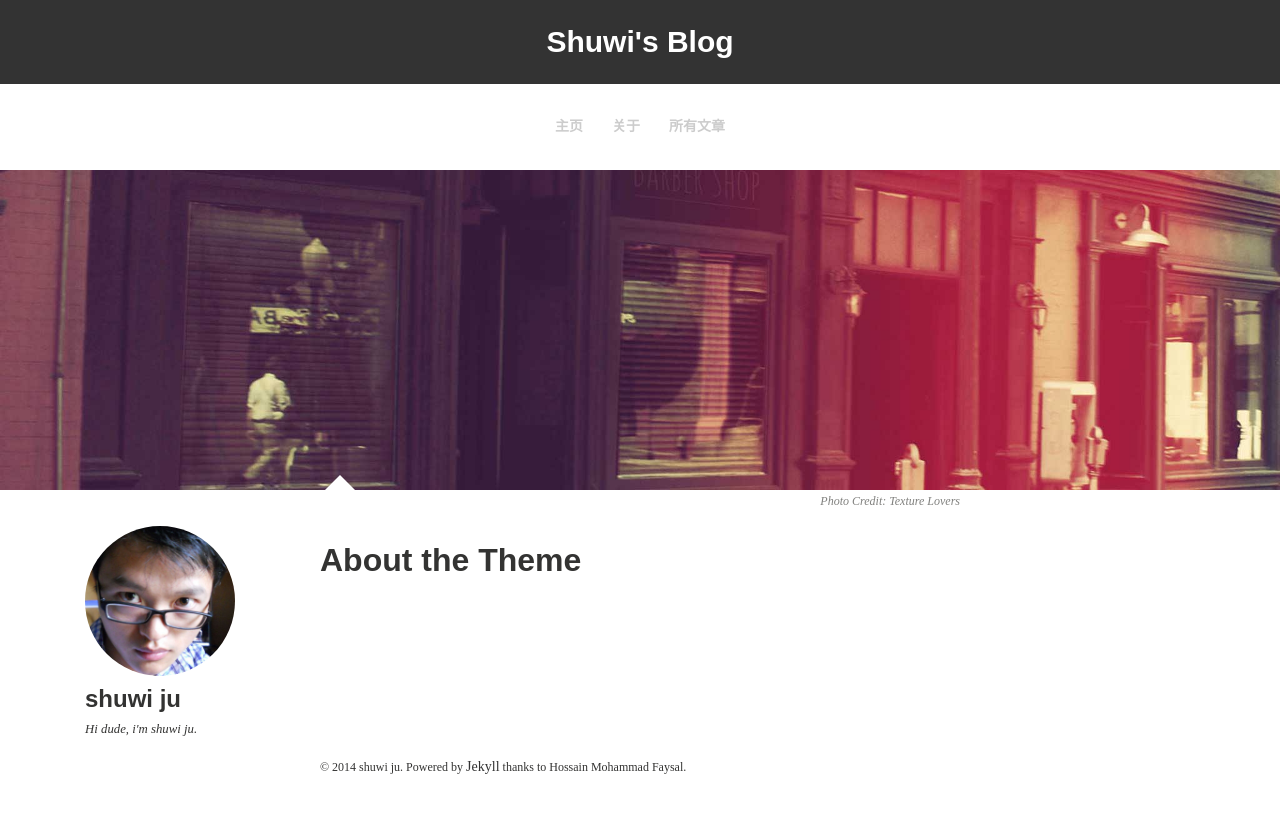
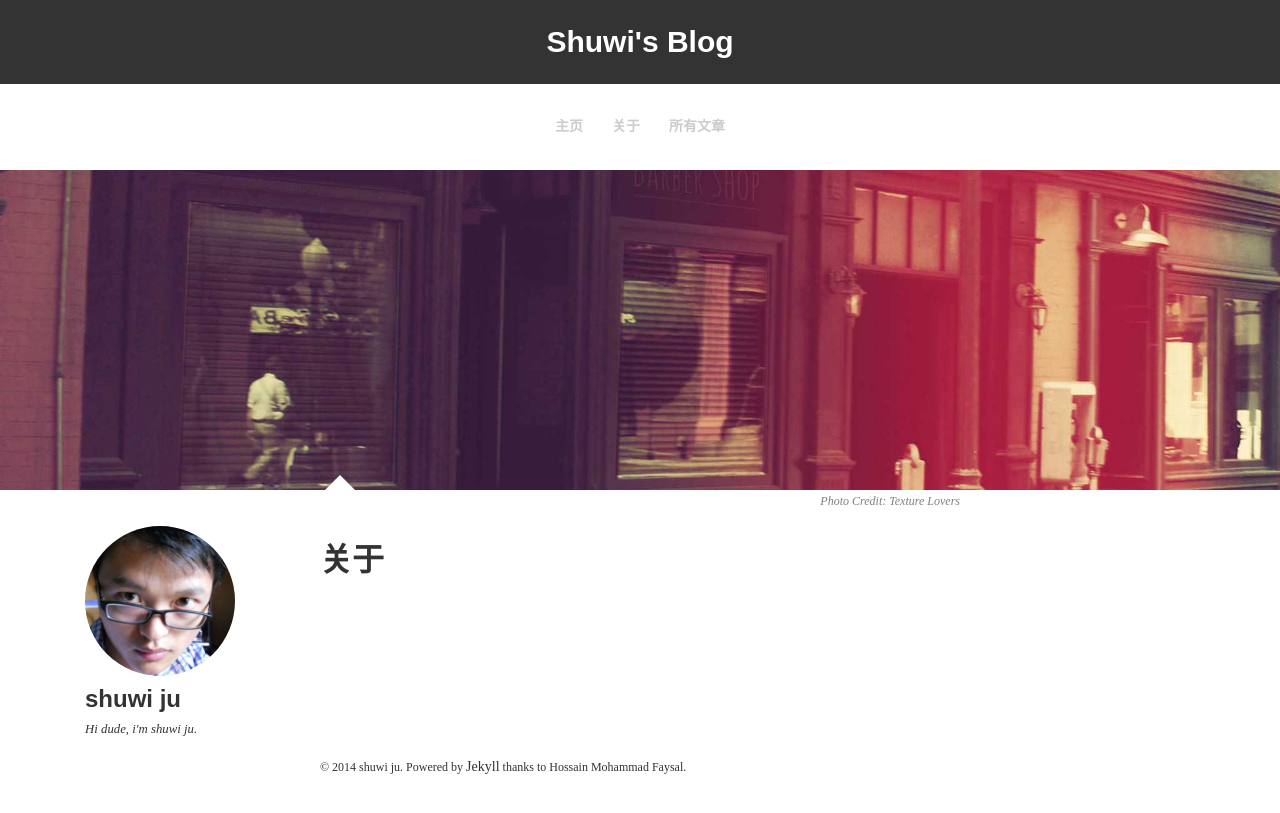
Before and after one commit to shuwi/shuwi.github.io, a Jekyll site: the page built from about.md, in a window 1280 px wide. Shown: the top 813 px of the page. Built offline with Jekyll 4.4.1, drawn with Linux system fonts in a browser that asks for light colours.

Commit message:
Update about.md

```diff
--- a/about.md
+++ b/about.md
@@ -1,8 +1,8 @@
 ---
 layout: page
 permalink: /about/index.html
-title: About the Theme
-tagline: HMFAYSAL V2, a Jekyll Theme
+title: 关于
+tagline:
 tags: [about, Jekyll, theme, responsive]
 modified: 9-9-2013
 image:
```
